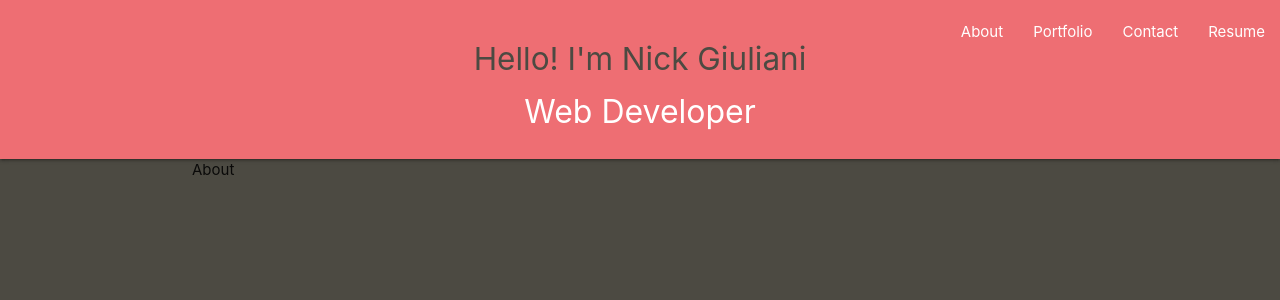
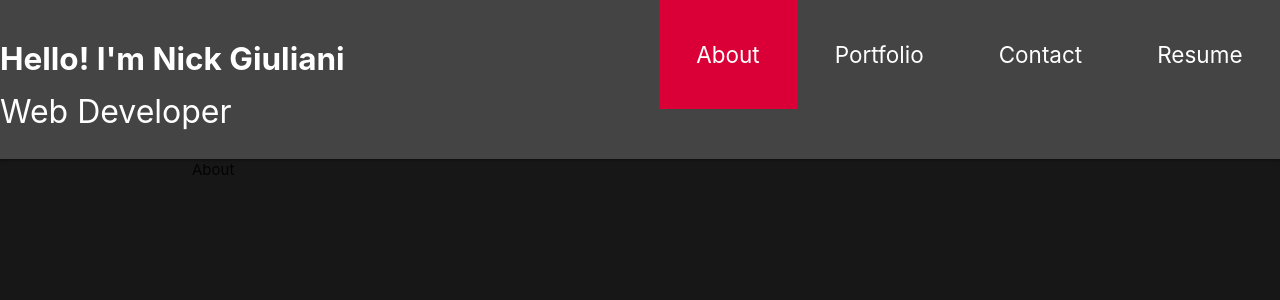
Before and after one commit to thereeling/react-portfolio, a React (Create React App) app: page / in a window 1280 px wide. Shown: the top 300 px of the page. Built offline with nearby package versions, Linux system fonts and the light colour scheme.

Commit message:
more header and nav styling

```diff
--- a/src/components/Header/index.js
+++ b/src/components/Header/index.js
@@ -6,7 +6,7 @@ const Header = (props) => {
 
     return (
         <header>
-        <Nav handlePageChange={props.handlePageChange}/>
+        <Nav currentPage={props.currentPage} handlePageChange={props.handlePageChange}/>
         </header>
     )
 
--- a/src/components/Navigation/index.js
+++ b/src/components/Navigation/index.js
@@ -1,32 +1,39 @@
 import React from 'react';
 import StyledH1 from '../StylingComponents/StyledH1';
+import StyledNav from '../StylingComponents/StyledNav';
+import StyledNavLink from '../StylingComponents/StyledNavLink';
+
+const Nav = (props) => {
 
 
-const Nav = (props) => {
     const tabs = ['About', 'Portfolio', 'Contact', 'Resume'];
 
     return (
-        <nav className='nav-extended'>
+        <StyledNav className='nav-extended'>
             <div className='nav-wrapper'>
-                <StyledH1 className='brand-logo center'>Hello! I'm Nick Giuliani</StyledH1>
+                <StyledH1 className='brand-logo'>Hello! I'm Nick Giuliani</StyledH1>
                 <ul className='right hide-on-med-and-down'>
                     {tabs.map(tab => (
-                        <li key={tab}>
-                            <a
+                        <li
+                        className={props.currentPage === tab ? 'active' : null }
+                        style={props.currentPage === tab ? {backgroundColor: 'var(--red)'} : null}
+                        key={tab}>
+                            <StyledNavLink
                             href={'#' + tab.toLowerCase()}
-                            onClick={() => props.handlePageChange(tab)}
+                            onClick={() =>
+                                props.handlePageChange(tab)}
                             >
                             {tab}
-                            </a>
+                            </StyledNavLink>
                         </li>
                     ))}
                 </ul>
             </div>
-            <div className='nav-content center'>
+            <div className='nav-content'>
                 <span className='nav-title'>Web Developer</span>
             </div>
 
-    </nav>
+    </StyledNav>
     )
 }
 
--- a/src/components/StylingComponents/StyledH1.js
+++ b/src/components/StylingComponents/StyledH1.js
@@ -2,7 +2,7 @@ import styled from "styled-components";
 
 const StyledH1 = styled.h1`
 &&&{
-    color: var(--black-olive);
+    font-weight: bold;
 }`;
 
 export default StyledH1
--- /dev/null
+++ b/src/components/StylingComponents/StyledNav.js
@@ -0,0 +1,9 @@
+import styled from "styled-components";
+
+const StyledNav = styled.nav`
+&&&{
+    background-color: var(--dark-gray);
+}
+`;
+
+export default StyledNav;
--- /dev/null
+++ b/src/components/StylingComponents/StyledNavLink.js
@@ -0,0 +1,10 @@
+import styled from "styled-components";
+
+const StyledNavLink = styled.a`
+&&&{
+    font-size: 1.5em;
+    margin: 1em;
+}
+`;
+
+export default StyledNavLink
--- a/src/index.css
+++ b/src/index.css
@@ -1,13 +1,12 @@
 :root {
-  --maximum-blue: #5eb1bfff;
-  --black-olive: #4c4a42ff;
-  --light-cyan: #cdedf6ff;
-  --mandarin: #ef7b45ff;
-  --vermilion: #d84727ff;
+  --black: #171717;
+  --dark-gray: #444444;
+  --red: #DA0037;
+  --light-gray: #EDEDED;
   }
 
 body {
-  background-color: var(--black-olive);
+  background-color: var(--black);
   margin: 0;
   font-family: -apple-system, BlinkMacSystemFont, 'Segoe UI', 'Roboto', 'Oxygen',
     'Ubuntu', 'Cantarell', 'Fira Sans', 'Droid Sans', 'Helvetica Neue',
```
Also changed, not shown: src/components/StylingComponents/StyledList.js (added).
